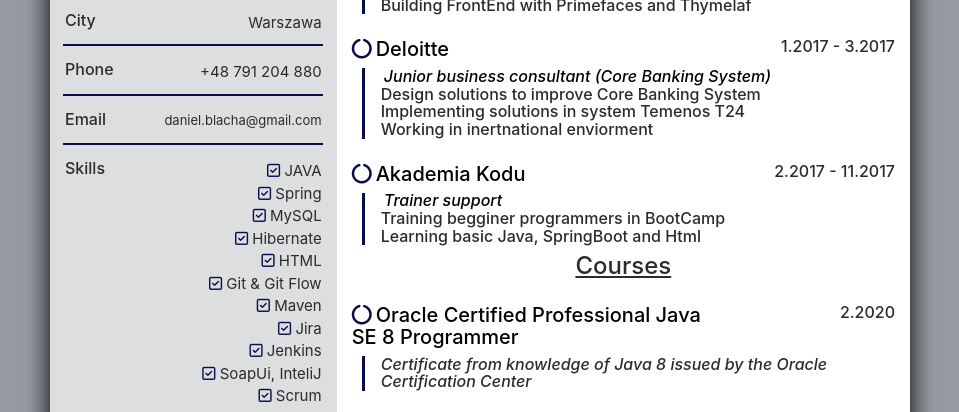
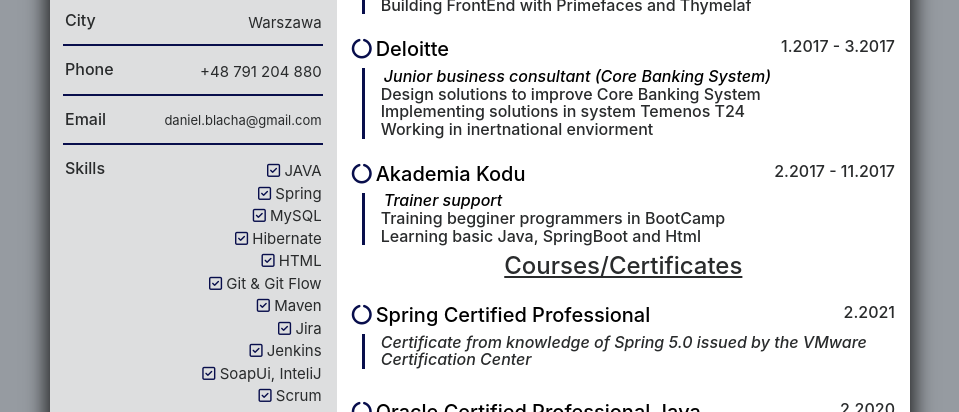
Before and after one commit to danielblacha/danielblacha.github.io, a plain HTML site: page index.html in a window 1280 px wide. Shown: the part 325-737 px from the top of the page, without its empty margins (160-1119 px from the left). Drawn offline with nearby package versions, Linux system fonts and the light colour scheme; a script that the page names is missing.

Commit message:
Update index.html

```diff
--- a/index.html
+++ b/index.html
@@ -156,7 +156,18 @@
               <p class="h6 line pl-3">Learning basic Java, SpringBoot and Html</p>
             </div>
           </div>
-          <h4 class="text-center mt-2 mb-0"><ins>Courses</ins></h4>
+          <h4 class="text-center mt-2 mb-0"><ins>Courses/Certificates</ins></h4>
+          <div class="row">
+            <div class="col-md-8 col-sm-8 text-left">
+              <p class="h5 mt-4"><i class="fa fa-circle-o-notch" aria-hidden="true"></i><mark>Spring Certified Professional</mark></p>
+            </div>
+            <div class="col-md-4 col-sm-4 text-right">
+              <p class="h6 mt-4">2.2021</p>
+            </div>
+            <div class="col-md-12 col-sm-12">
+              <p class="h6 line pl-3 mb-2"><em>Certificate from knowledge of Spring 5.0 issued by the VMware Certification Center</em></p>
+            </div>
+          </div>
           <div class="row">
             <div class="col-md-8 col-sm-8 text-left">
               <p class="h5 mt-4"><i class="fa fa-circle-o-notch" aria-hidden="true"></i><mark>Oracle Certified Professional Java SE 8 Programmer</mark></p>
```
